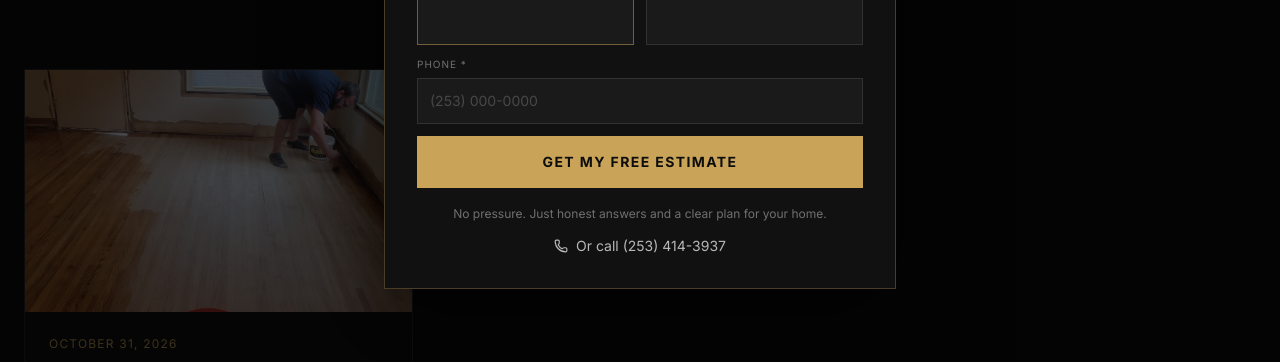
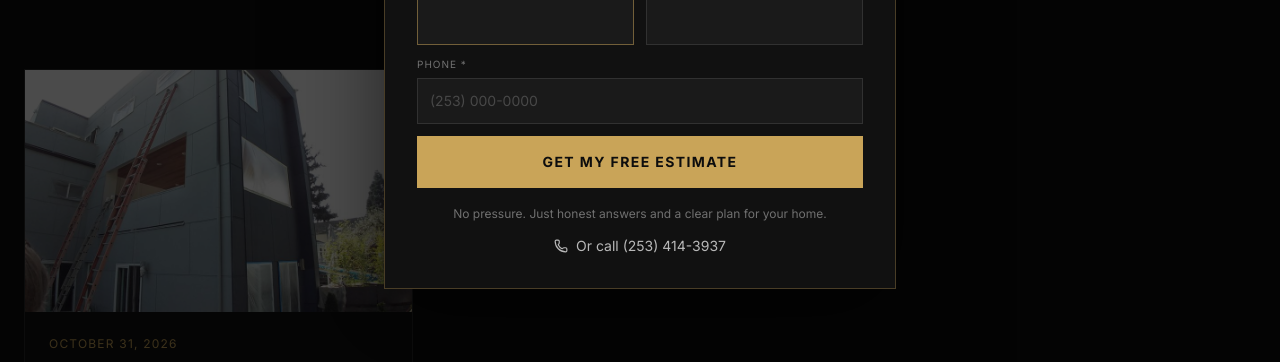
Before and after one commit to christopher0331/lanehbs, a Next.js app: page /blog in a window 1280 px wide. Shown: the part 401-763 px from the top of the page. Built offline with nearby package versions, Linux system fonts and the light colour scheme; no server answers; a web font is replaced by a local one.

Commit message:
Use exterior photo for blog post

```diff
--- a/src/content/blog/when-to-paint-exterior-lake-tapps-enumclaw.ts
+++ b/src/content/blog/when-to-paint-exterior-lake-tapps-enumclaw.ts
@@ -9,8 +9,8 @@ export const whenToPaintExteriorLakeTappsEnumclaw: BlogPost = {
   excerpt:
     "Temperature, dew point, wet siding, and a short dry season. Here is how we think about timing an exterior paint job east of Tacoma, and why booking early helps.",
   datePublished: "2026-10-31",
-  image: "/images/painting5.jpg",
-  imageAlt: "Exterior house painting in progress",
+  image: "/images/painting.jpg",
+  imageAlt: "Exterior siding prepped for paint with windows masked and ladders in place",
   intro: [
     "Ask anyone who has lived near Lake Tapps or Enumclaw for a few years and they will tell you the same thing: the weather decides the exterior painting schedule. The paint can be excellent and the prep can be careful, but if the film goes on a damp board or gets hit by dew before it has formed, the job will not last the way it should.",
     "This guide walks through what the paint manufacturers themselves say about application conditions, how that lines up with the typical western Washington dry season, what good prep looks like, the signs your siding and trim are due, and why getting on a painter's calendar early tends to work out better. It is general guidance, not a promise about any particular house; every home, product, and forecast is a little different.",
```
